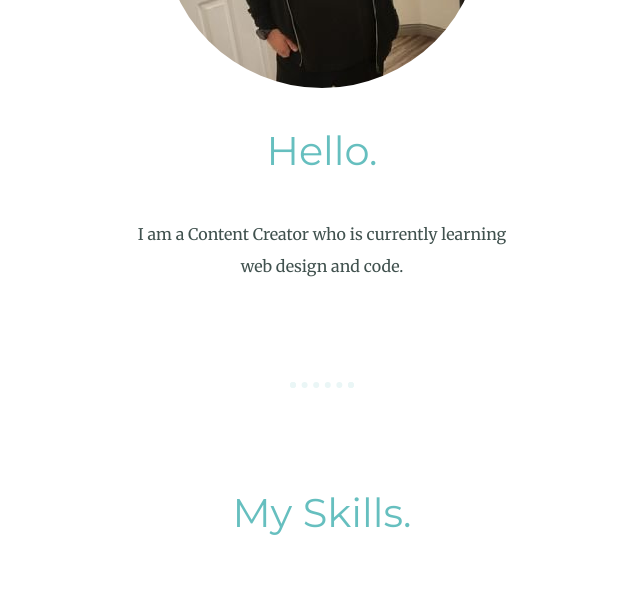
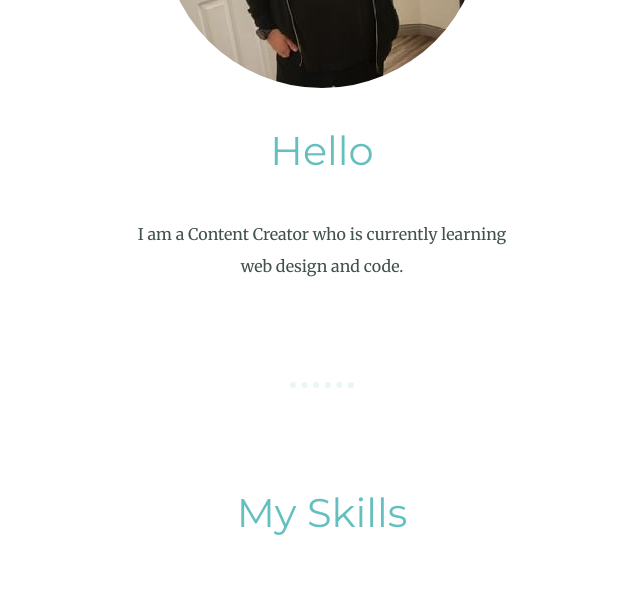
Before and after one commit to ftv017/cv2, a plain HTML site: page index.html in a window 1280 px wide. Shown: the part 1100-1697 px from the top of the page, 318-958 px from the left. Drawn offline with Linux system fonts and the light colour scheme.

Commit message:
removed the periods from my name, hello, and my skills

```diff
--- a/index.html
+++ b/index.html
@@ -15,7 +15,7 @@
 <body>
   <div class="top-container">
     <img class="top-cloud" src="images/cloud.png" alt="cloud-img">
-    <h1>I'm Fernando.</h1>
+    <h1>I'm Fernando</h1>
     <h2>a <span class="pro">pro</span>grammer.</h2>
     <img class="bottom-cloud" src="images/cloud.png" alt="cloud-img">
     <img src="images/mountain.png" alt="mountain-img">
@@ -23,12 +23,12 @@
   <div class="middle-container">
     <div class="profile">
       <img src="images/Fernando.circle.png" alt="photo of myself">
-      <h2>Hello.</h2>
+      <h2>Hello</h2>
       <p class="intro">I am a Content Creator who is currently learning web design and code.</p>
     </div>
     <hr>
     <div class="skills">
-      <h2>My Skills.</h2>
+      <h2>My Skills</h2>
       <div class="skill-row">
         <img class="computer" src="https://www.createpcs.co.uk/wp-content/uploads/2022/05/lian-li-o11-dynamic-evo-i7-12700kf-rtx3050-white-custom-pc-27-Large.jpg" alt="PC Photo">
         <h3>Building Computers</h3>
```
